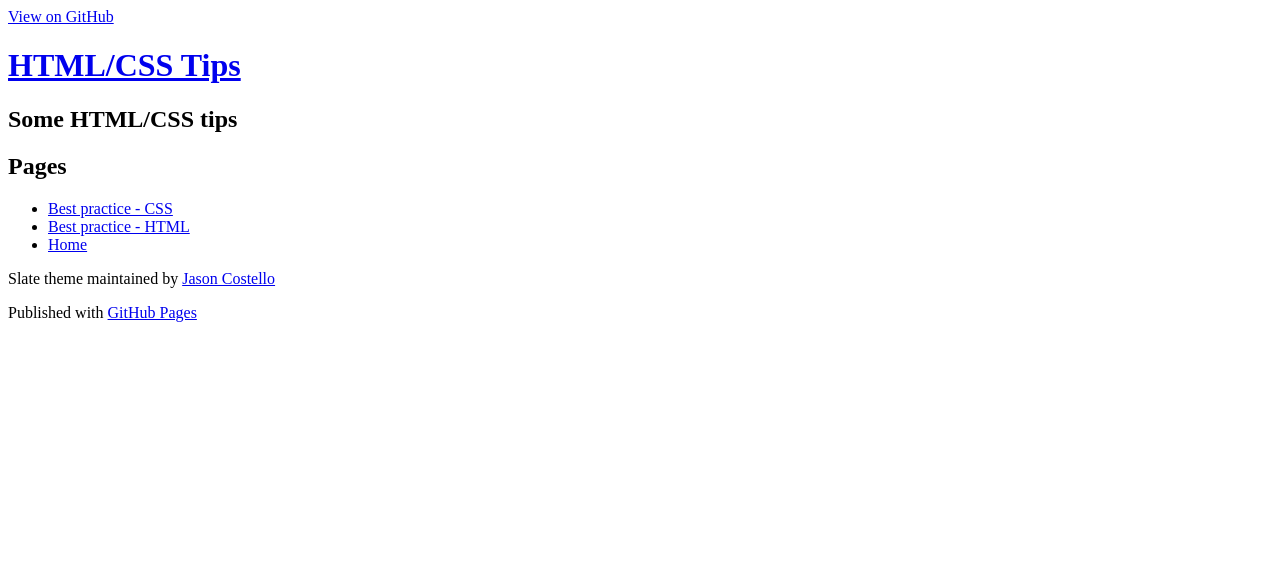
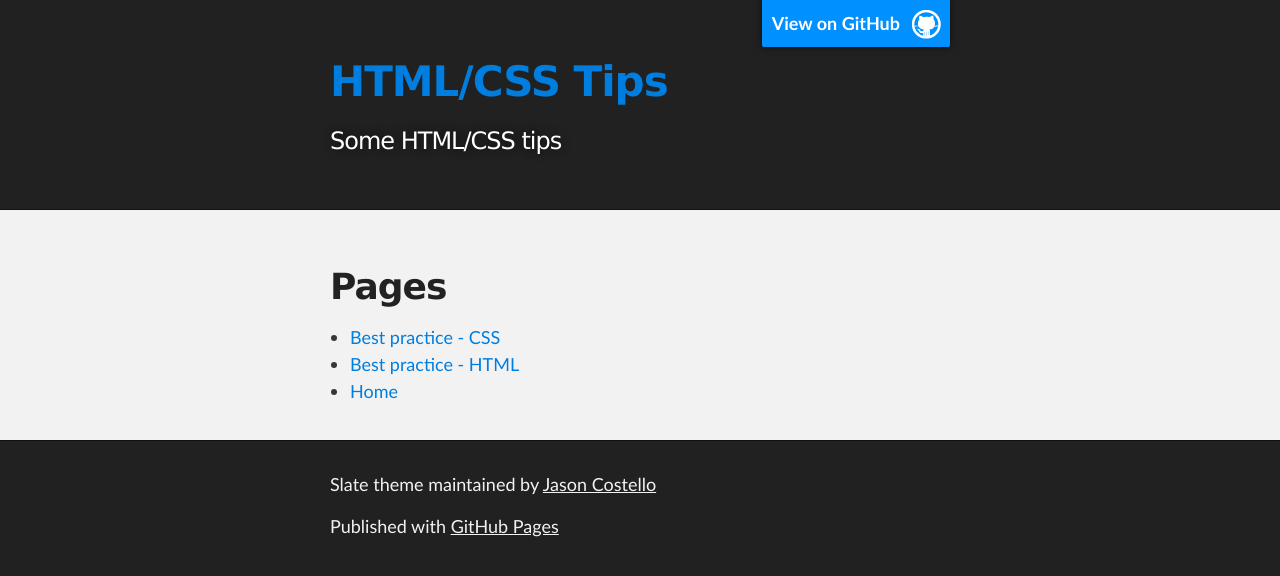
Before and after one commit to FuriouZz/htmltips, a Jekyll site: the page built from pages/index.html, in a window 1280 px wide. Shown: the top 576 px of the page. Built offline with Jekyll 4.4.1, drawn with Linux system fonts in a browser that asks for light colours; Markdown is read by kramdown in place of the engine named in the settings.

Commit message:
Fix baseurl

```diff
--- a/_config.yml
+++ b/_config.yml
@@ -1,6 +1,7 @@
 name: HTML/CSS Tips
 author: Christophe MASSOLIN
 url: http://furiouzz.github.io/
+baseurl: /htmltips
 markdown: redcarpet
 pygments: true
 auto: true
--- a/_layouts/default.html
+++ b/_layouts/default.html
@@ -6,7 +6,7 @@
     <meta http-equiv="X-UA-Compatible" content="chrome=1" />
     <meta name="description" content="Slate is a responsive theme for GitHub Pages" />
 
-    <link rel="stylesheet" type="text/css" media="screen" href="css/stylesheet.css">
+    <link rel="stylesheet" type="text/css" media="screen" href="{{ site.baseurl }}/css/stylesheet.css">
 
     <title>{{ page.title }}</title>
   </head>
@@ -17,7 +17,7 @@
     <div id="header_wrap" class="outer">
         <header class="inner">
           <a id="forkme_banner" href="https://github.com/FuriouZz/htmltips">View on GitHub</a>
-          <h1 id="project_title"><a href="/">{{ site.name }}</a></h1>
+          <h1 id="project_title"><a href="{{ site.baseurl }}">{{ site.name }}</a></h1>
           <h2 id="project_tagline">Some HTML/CSS tips</h2>
         </header>
     </div>
```
Also changed, not shown: 1 other file.
